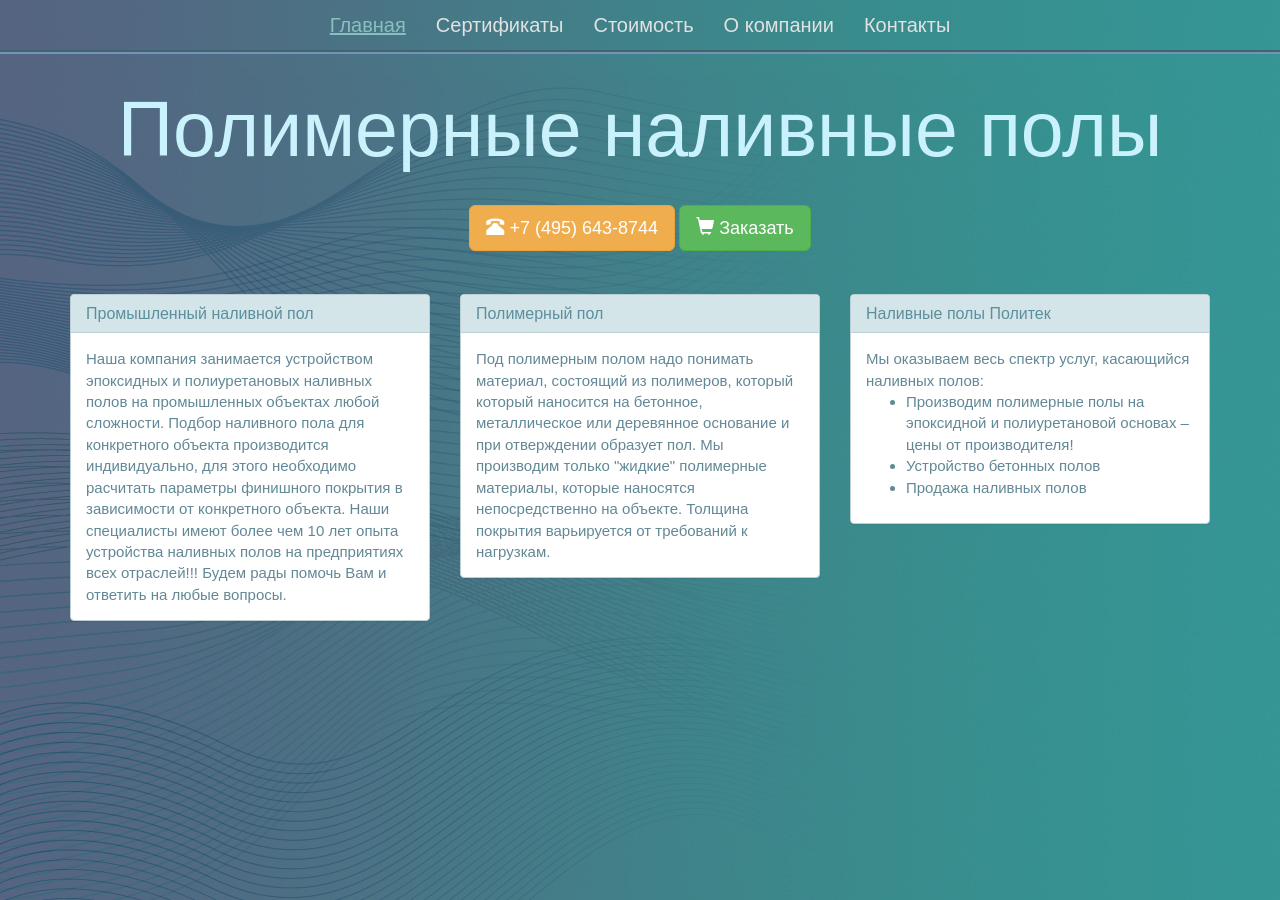
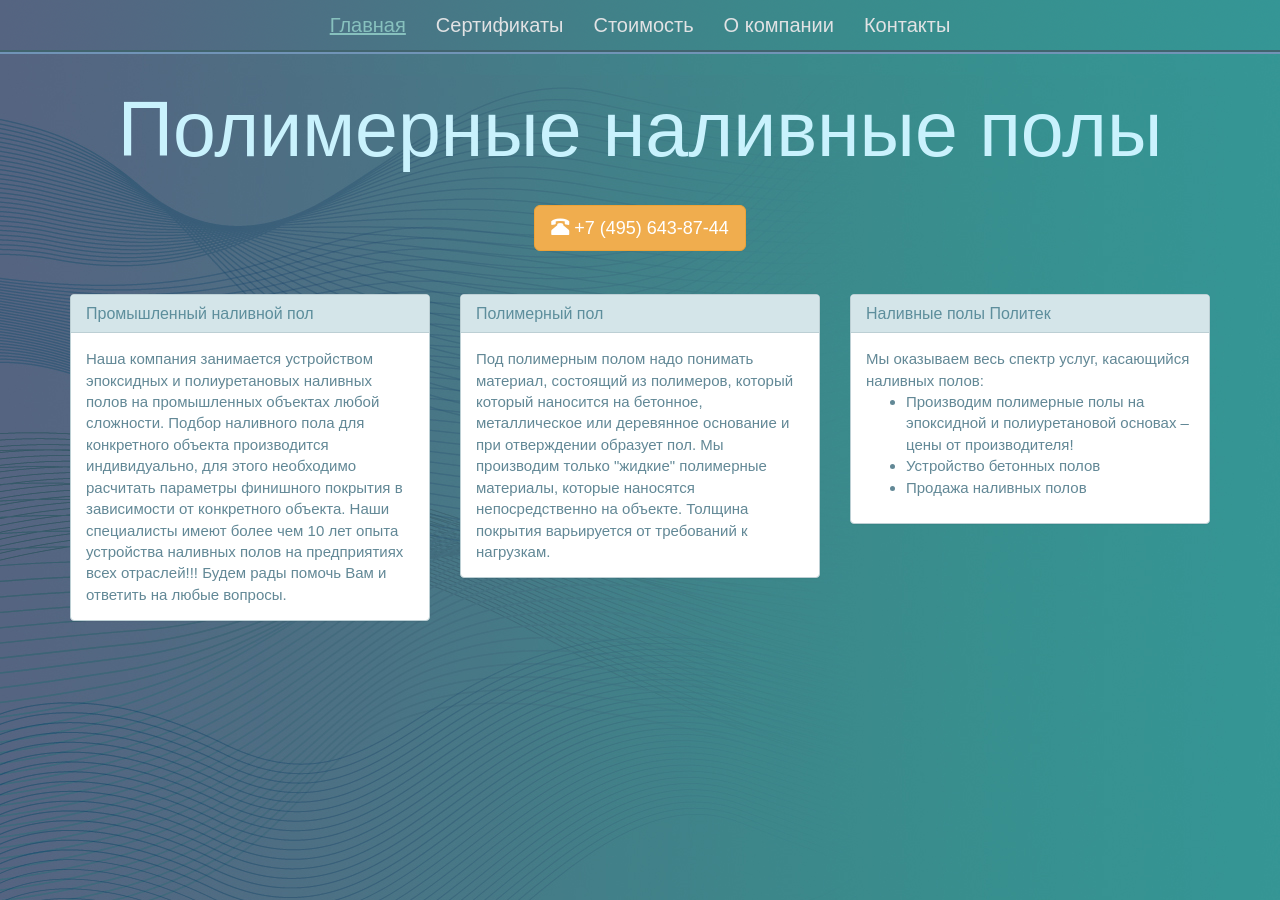
Before and after one commit to UUUEEELLL/pol-politek.ru, a Jekyll site: the page built from index.html, in a window 1280 px wide. Built offline with Jekyll 4.4.1, drawn with Linux system fonts in a browser that asks for light colours; nearby versions of some CDN libraries; some web fonts are replaced; library files that are not in the unit come from our copies.

Commit message:
Спрятана страница с контактами

```diff
--- a/_includes/main_menu.html
+++ b/_includes/main_menu.html
@@ -20,7 +20,7 @@
                     <li class="{{ page.mainMenuCertificates }}" ><a title="Сертификаты на наливные полы" href="#certificates.html">Сертификаты</a></li>
 					<li class="{{ page.mainMenuPrice }}" ><a title="Стоимость наливных полов" href="#pricing.html">Стоимость</a></li>
 					<li class="{{ page.mainMenuAbout }}"><a title="" href="#about.html">О компании</a></li>
-					<li class="{{ page.mainMenuContacts }}" ><a title="Наливные полы Политек - контактные телефоны, адреса офиса и производства" href="contacts.html">Контакты</a></li>
+					<li class="{{ page.mainMenuContacts }}" ><a title="Наливные полы Политек - контактные телефоны, адреса офиса и производства" href="#contacts.html">Контакты</a></li>
 				</ul>
 			</div><!--/.nav-collapse -->
 		</div><!--./container-->
--- a/index.html
+++ b/index.html
@@ -10,12 +10,8 @@
 <div class="row">
     <div class="col-xs-12 col-lg-12 text-center no-padding">
         <span class="topSpace">
-            <a class="btn btn-lg btn-warning" title="Полимерные наливные полы Политек - контакты" href="/contacts.html">
-                <span class="glyphicon glyphicon-phone-alt"></span> +7 (495) 643-8744
-            </a>
-
-            <a class="btn btn-lg btn-success" href="/contacts.html" title="Заказать полимерный наливной пол Политек" role="button">
-                <span class="glyphicon glyphicon-shopping-cart"></span> Заказать
+            <a class="btn btn-lg btn-warning" title="Полимерные наливные полы Политек - контакты" href="#contacts.html">
+                <span class="glyphicon glyphicon-phone-alt"></span> +7 (495) 643-87-44
             </a>
         </span>
     </div>
```
Also changed, not shown: 4 other files.
